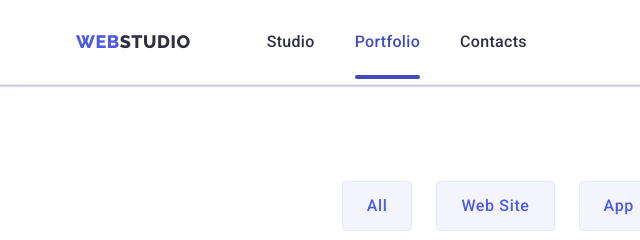
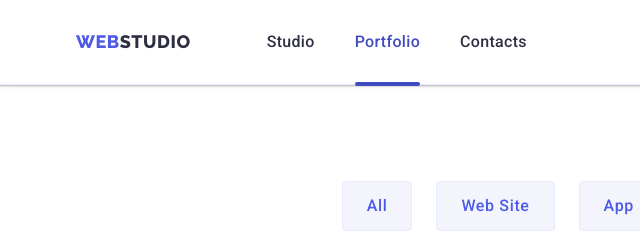
Before and after one commit to IanaKos/goit-markup-hw-05, a plain HTML site: page portfolio.html in a window 1280 px wide. Shown: the top 240 px of the page, 0-640 px from the left. Drawn offline with nearby package versions, Linux system fonts and the light colour scheme.

Commit message:
Update styles.css

```diff
--- a/css/styles.css
+++ b/css/styles.css
@@ -172,7 +172,7 @@ nav {
   content: "";
   display: block;
   position: absolute;
-  bottom: -1px;
+  bottom: -8px;
   left: 0;
   width: 100%;
   height: 4px;
@@ -527,7 +527,6 @@ nav {
 .footer-container {
   display: flex;
   align-items: baseline;
-  margin-right: 120px;
 }
 .footer-logo-container {
   margin-right: 120px;
```
